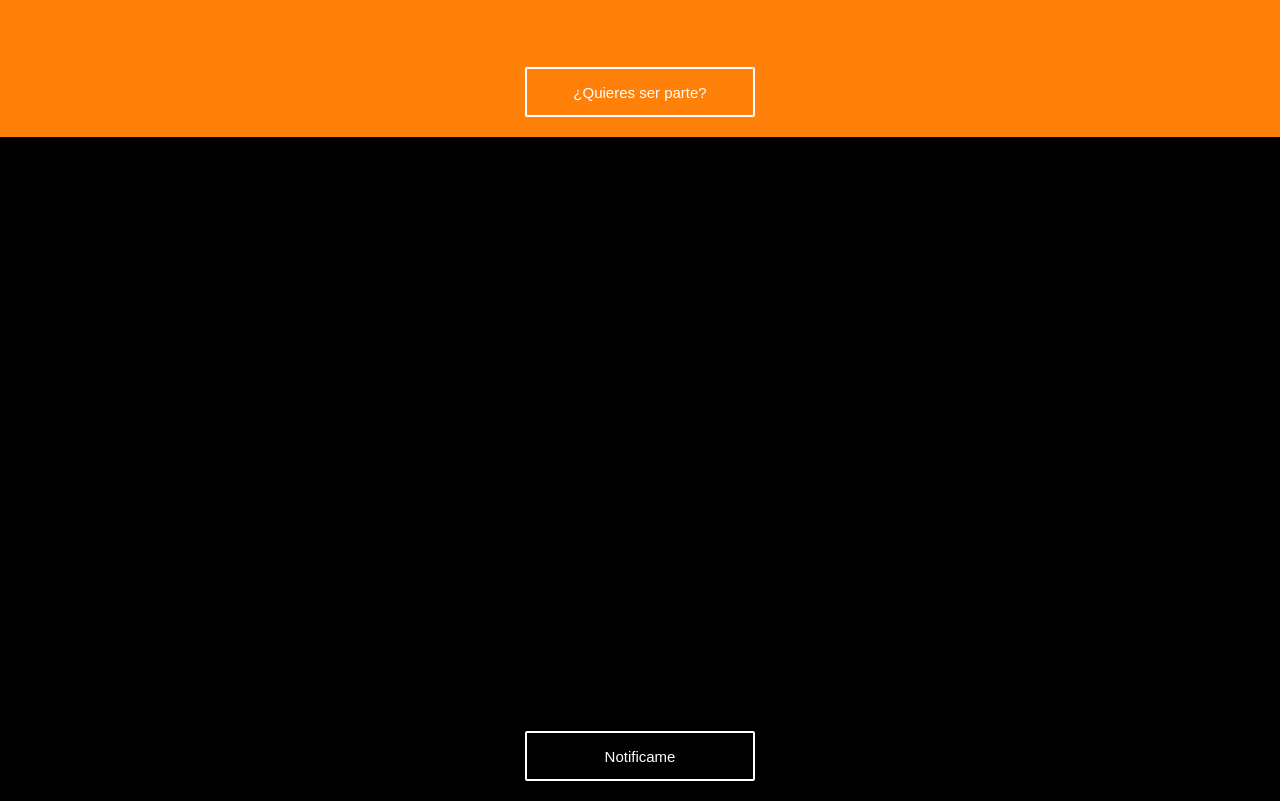
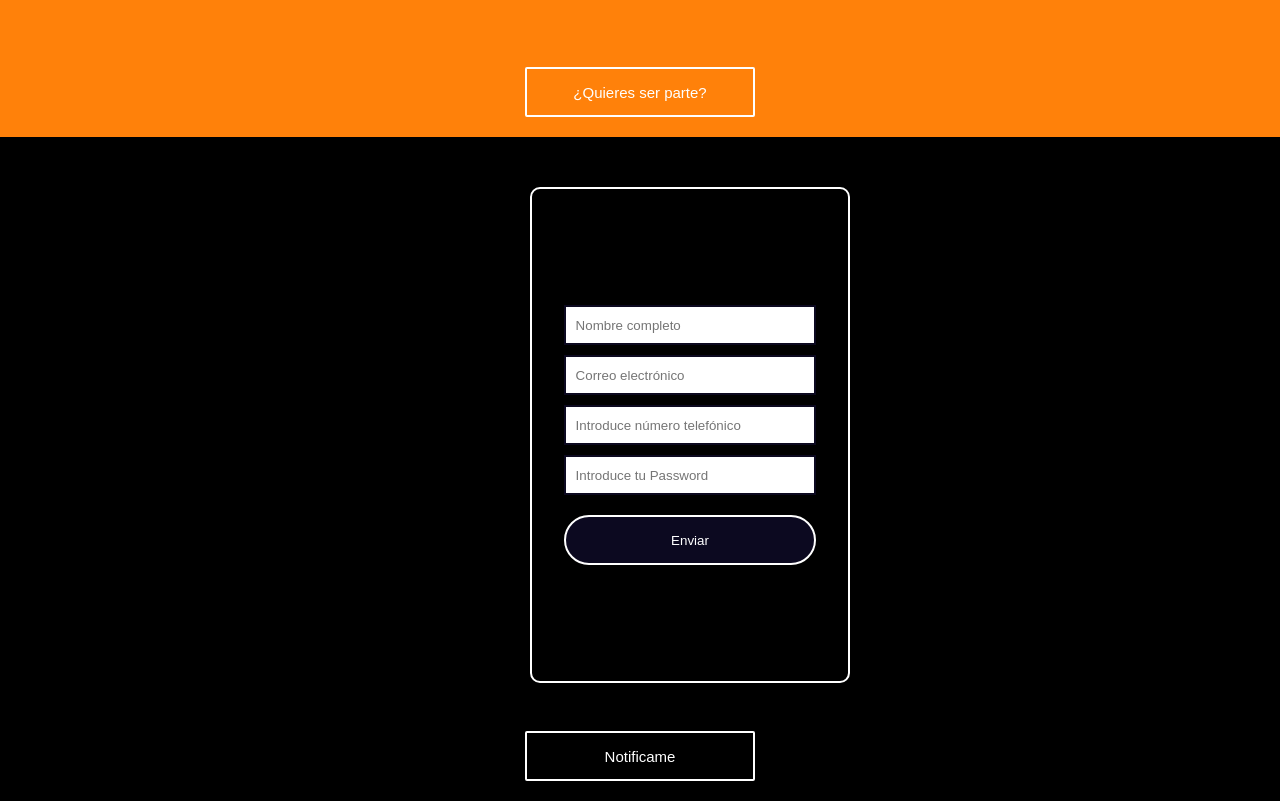
Before and after one commit to aalvarez75GiH/FrontEnds, a React (Create React App) app in the folder landingsh3ck/: page / in a window 1280 px wide. Shown: the part 1940-2741 px from the top of the page. Built offline with nearby package versions, Linux system fonts and the light colour scheme.

Commit message:
8th commit - adding: regUserForm.js, register process almost completed

```diff
--- a/landingsh3ck/src/App.js
+++ b/landingsh3ck/src/App.js
@@ -17,6 +17,9 @@ const App = () =>  {
 
     const [ error, setError ] = useState(null)
     const [ infoSent, setInfoSent ] = useState(null)
+    const url_users = "http://localhost:5000/api/users"
+    const url_regUsers = "http://localhost:5000/api/register"
+
 
     const showError = ( message ) => {
         setError(message)
@@ -46,17 +49,26 @@ const App = () =>  {
 
     const handlingSubmitUser = async(fullName, email) => {
       try {
-                const URL = "http://localhost:5000/api/users"
-                const response = await axios.post(URL, {
+      const response = await axios.post(url_users, {
           fullName,
           email
       })
-                console.log(response.status)
       setInfoSent('Gracias por enviarnos tus datos, estaremos en contacto...')
       }catch(error) {
         console.error(error.response.data)
         showError(error.response.data)
         // showError('Es posible que falten o correo electrónico o tu nombre...')
+      }
+    }
+
+      const handlingSubmitRegUser = async(regUser) => {
+      try {
+       const { data } = await axios.post(url_regUsers, regUser)
+       console.log(data)
+        setInfoSent('Gracias por registrarte...')
+      } catch (error) {
+        console.error(error.response.data)
+        showError(error.response.data)
       }
     }
 
@@ -69,8 +81,7 @@ const App = () =>  {
             <Section1 handlingSubmitUser={handlingSubmitUser} nextSection='section-2'  />
             <Section2 nextSection='section-3'/>
             <Section3 nextSection='section-4'/>
-
-            <Section4/>
+            <Section4 handlingSubmitRegUser={handlingSubmitRegUser}/>
             <Separator
             buttonCaption='Notificame'
             background_color='black'
--- /dev/null
+++ b/landingsh3ck/src/components/regUserForm.js
@@ -0,0 +1,84 @@
+import React, { useState } from 'react'
+
+const RegUserForm = ({ handlingSubmitRegUser }) => {
+
+
+    const [ regUser,setRegUser ] = useState({
+        fullName:'',
+        email:'',
+        password:'',
+        phoneNumber:''
+    })
+
+    const onHandlingInputChange = (e) => {
+        e.preventDefault()
+        setRegUser({
+            ...regUser, [e.target.name]: e.target.value
+        })
+        console.log(regUser)
+
+    }
+
+
+    const handlingSubmit = async(e) => {
+        e.preventDefault()
+        try {
+            console.log('here is the magic...')
+            await handlingSubmitRegUser(regUser)
+        } catch (error) {
+            console.log(error)
+        }
+    }
+
+    return (
+        <form className="form-4"
+        onSubmit={(e)=> handlingSubmit(e)}
+        >
+            <input
+            onChange={ (e) => onHandlingInputChange(e)}
+            name="fullName"
+            type="text"
+            placeholder="Nombre completo"
+            required
+            value={regUser.fullName}
+
+            />
+             <input
+            onChange={ (e) => onHandlingInputChange(e)}
+            name="email"
+            type="text"
+            placeholder="Correo electrónico"
+            required
+            value={regUser.email}
+
+            />
+             <input
+            onChange={ (e) => onHandlingInputChange(e)}
+            name="phoneNumber"
+            type="text"
+            placeholder="Introduce número telefónico"
+            required
+            value={regUser.phoneNumer}
+
+            />
+             <input
+            onChange={ (e) => onHandlingInputChange(e)}
+            name="password"
+            type="text"
+            placeholder="Introduce tu Password"
+            required
+            value={regUser.password}
+
+            />
+            <button
+            onClick={(e) => handlingSubmit(e)}
+            type="submit">Enviar
+            </button>
+        </form>
+
+
+
+    )
+}
+
+export default RegUserForm
--- a/landingsh3ck/src/main.css
+++ b/landingsh3ck/src/main.css
@@ -305,20 +305,66 @@ background-color: #cc1f1a;
     font-size: 1.5rem;
 }
 
-  /* ****** Section 1 ***************** */
+  /* ****** Section 2 ***************** */
 .section-2 {
 width: 100%;
 height: 73vh;
 background-color: #FAD570;
 }
-
+/* ****** Section 2 ***************** */
 .section-3 {
   width: 100%;
   height: 73vh;
   background-color: #FF810A;
 }
+
+
+/* ****** Section 2 ***************** */
 .section-4 {
+  display: flex;
+  justify-content: center;
   width: 100%;
   height: 73vh;
   background-color: #000000;
 }
+
+
+.section-4_form {
+  margin-top: 5rem;
+  width: 25%;
+  height: 85%;
+  background-color: #000000;
+  border-top: #FAD570;
+  margin-left: 10rem;
+}
+
+
+.form-4 {
+  display: flex;
+  flex-direction: column;
+  justify-content: center;
+  align-items: center;
+  height: 100%;
+  background-color: #000000;
+  border-radius: 10px;
+  border: 2px solid #ffffff
+}
+
+.form-4 input {
+  height: 40px;
+  width: 80%;
+  margin-bottom: 10px;
+  padding: 10px;
+  border: 2px solid #0C0920;
+}
+
+.form-4 button {
+  height: 50px;
+  width: 80%;
+  border-radius: 40px;
+  border: 2px solid white;
+  color: #ffffff;
+  background-color: #0C0920;
+  margin-top: 10px;
+
+}
--- a/landingsh3ck/src/views/section4.js
+++ b/landingsh3ck/src/views/section4.js
@@ -1,10 +1,17 @@
 import React from 'react'
+import RegUserForm from '../components/regUserForm'
 
-const Section4 = () => {
+const Section4 = ({ handlingSubmitRegUser }) => {
     return(
-        <div className="section-4" id="section-4">
+        <div className="section-4">
+            <div className="section-4_form">
+                <RegUserForm
+                className="section-4_form__form"
+                handlingSubmitRegUser={ handlingSubmitRegUser }/>
+            </div>
+            {/* <button className="section_button">¿Quieres saber mas?</button>     */}
+        </div>
 
-        </div>
     )
 }
 
```
Lines whose indentation alone changed are shown as unchanged.
